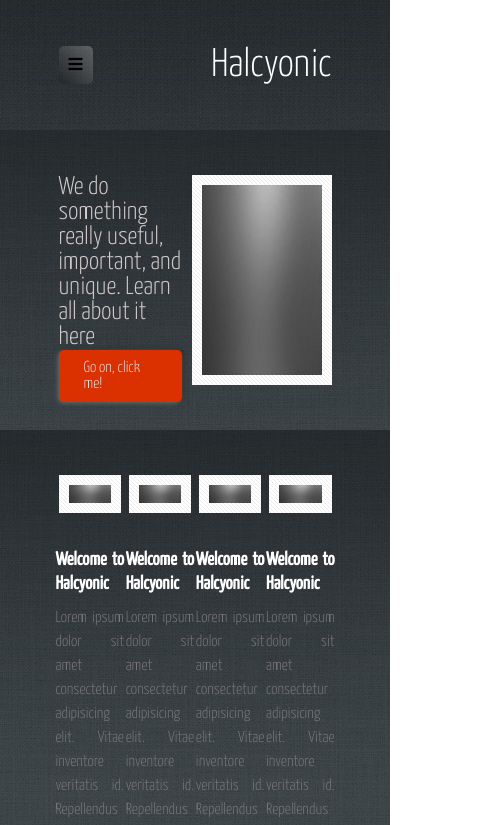
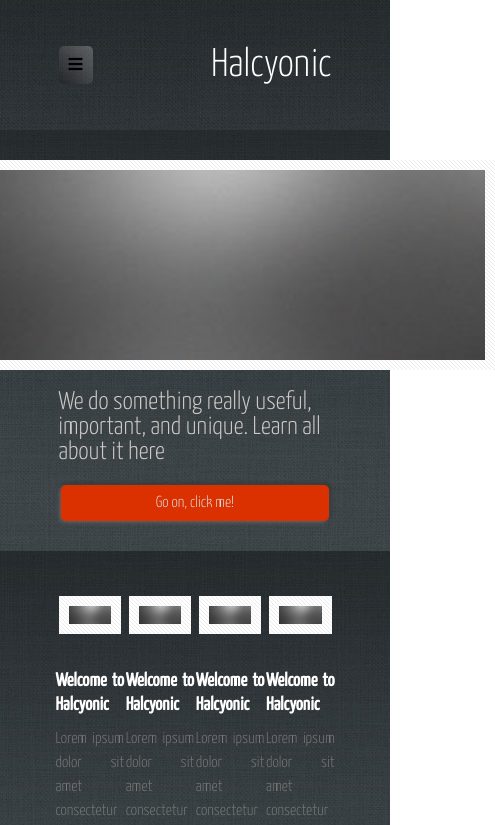
Before and after one commit to DaniyarTurak/Task1, an Angular app: page / in a window 390 px wide. Shown: the top 825 px of the page, 495 px wide, since content can reach past the window. Built offline with nearby package versions, Linux system fonts and the light colour scheme.

Commit message:
feat: promo mob

```diff
--- a/src/app/home/components/promo/promo.component.html
+++ b/src/app/home/components/promo/promo.component.html
@@ -7,6 +7,6 @@
     <button>Go on, click me!</button>
   </div>
   <div class="photo-container">
-    <img class="photo" src="assets/pic01.jpg" alt="photo" />
+    <img class="photo" src="/assets/pic01.jpg" alt="photo" />
   </div>
 </section>
--- a/src/app/home/components/promo/promo.component.scss
+++ b/src/app/home/components/promo/promo.component.scss
@@ -3,20 +3,19 @@
   min-height: 300px;
   justify-content: space-between;
   align-items: center;
-  background-image: url("../../../../assets/background-images/banners-section.jpg");
+  background-image: url("/assets/background-images/banners-section.jpg");
 
   .promo-text {
     display: flex;
     flex-direction: column;
     align-items: flex-start;
     justify-content: space-between;
-    width: 590px;
-    height: 210px;
 
     .promo-title {
       font-weight: 300;
       font-size: 1.6em;
       color: hsl(0, 5%, 80%);
+      margin-bottom: 100px;
     }
 
     button {
@@ -39,8 +38,9 @@
     width: 590px;
     height: 210px;
     background-color: #fff;
-    background-image: url("../../../../assets/background-images/banner-frame.png");
+    background-image: url("/assets/background-images/banner-frame.png");
     margin-left: 10px;
+
 
     .photo {
       width: 100%;
@@ -48,3 +48,28 @@
     }
   }
 }
+
+@media (max-width: 900px) {
+  .section-promo {
+    flex-direction: column-reverse;
+    padding-top: 30px;
+    padding-bottom: 30px;
+
+    .promo-text {
+      align-items: center;
+
+      .promo-title {
+        margin-bottom: 20px;
+      }
+
+      button {
+        width: 80%;
+        text-align: center;
+      }
+    }
+
+    .photo-container {
+      margin-bottom: 20px;
+    }
+  }
+}
--- a/src/app/home/components/range/range.component.scss
+++ b/src/app/home/components/range/range.component.scss
@@ -1,6 +1,6 @@
 .section-range {
   background-color: #fff;
-  background-image: url("../../../../assets/background-images/banner-frame.png");
+  background-image: url("/assets/background-images/banner-frame.png");
   padding-top: 45px;
   padding-bottom: 50px;
   display: flex;
--- a/src/app/home/components/welcome/welcome.component.scss
+++ b/src/app/home/components/welcome/welcome.component.scss
@@ -1,5 +1,5 @@
 .section-welcome {
-  background-image: url("../../../../assets/background-images/banners-section.jpg");
+  background-image: url("/assets/background-images/banners-section.jpg");
   padding-top: 45px;
   padding-bottom: 50px;
   display: flex;
@@ -16,7 +16,7 @@
     .photo-container {
       padding: 10px 10px 6px 10px;
       background-color: #fff;
-      background-image: url("../../../../assets/background-images/banner-frame.png");
+      background-image: url("/assets/background-images/banner-frame.png");
       margin-bottom: 35px;
 
       .photo {
--- a/src/app/shared/modules/footer/components/footer/footer.component.scss
+++ b/src/app/shared/modules/footer/components/footer/footer.component.scss
@@ -1,7 +1,7 @@
 .footer {
   display: flex;
   justify-content: space-between;
-  background-image: url("../../../../../../assets/background-images/bg03.jpg");
+  background-image: url("/assets/background-images/bg03.jpg");
   padding-top: 45px;
   padding-bottom: 50px;
 
--- a/src/app/shared/modules/header/components/header/header.component.scss
+++ b/src/app/shared/modules/header/components/header/header.component.scss
@@ -1,5 +1,5 @@
 header {
-  background-image: url("../../../../../../assets/background-images/banners-section.jpg");
+  background-image: url("/assets/background-images/banners-section.jpg");
   width: 100%;
   display: flex;
   align-items: center;
@@ -95,7 +95,7 @@ header {
       position: fixed;
       left: 0px;
       top: 0px;
-      background-image: url("../../../../../../assets/background-images/header.jpg");
+      background-image: url("/assets/background-images/header.jpg");
       width: 300px;
       height: 100vh;
 
--- a/tsconfig.json
+++ b/tsconfig.json
@@ -5,7 +5,7 @@
     "baseUrl": "./",
     "outDir": "./dist/out-tsc",
     "forceConsistentCasingInFileNames": true,
-    "strict": true,
+    "strict": false,
     "noImplicitOverride": true,
     "noPropertyAccessFromIndexSignature": true,
     "noImplicitReturns": true,
```
Also changed, not shown: 1 other file (tests, documents, lock files or other folders).
